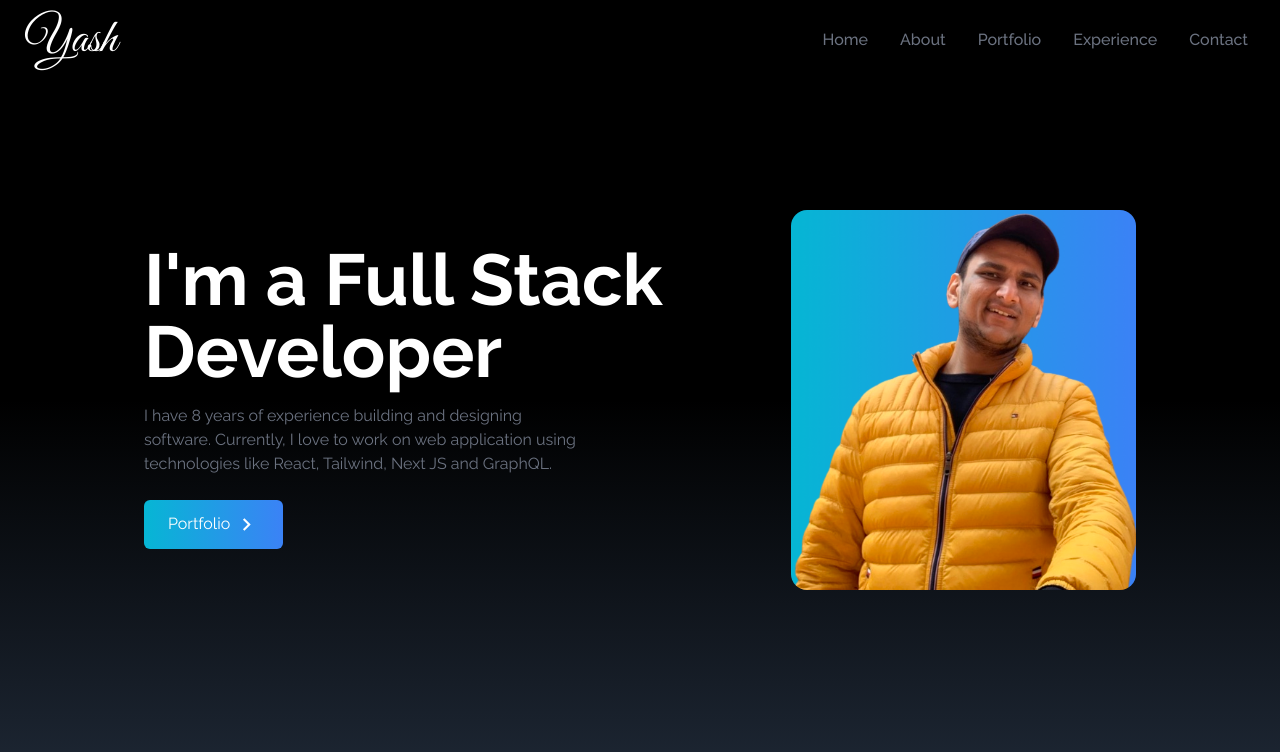
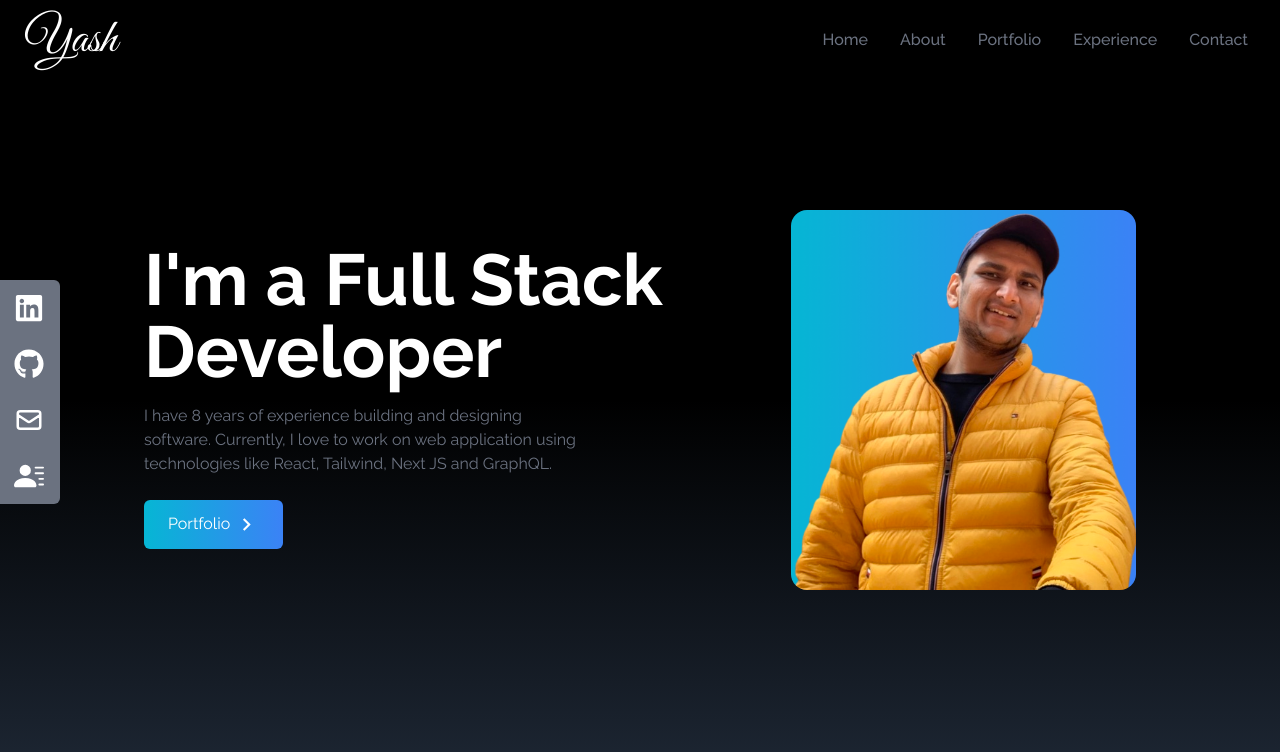
Before and after one commit to michaelwangcode/one-portfolio, a React (Create React App) app: page / in a window 1280 px wide. Shown: the top 752 px of the page. Built offline with nearby package versions, Linux system fonts and the light colour scheme.

Commit message:
Social Links

```diff
--- a/src/App.js
+++ b/src/App.js
@@ -1,6 +1,6 @@
 import NavBar from "./components/NavBar";
 import Home from "./components/Home";
-
+import SocialLinks from "./components/SocialLinks";
 
 
 function App() {
@@ -8,6 +8,8 @@
     <div>
       <NavBar />
       <Home />
+
+      <SocialLinks />
     </div>
   );
 }
--- a/src/components/NavBar.jsx
+++ b/src/components/NavBar.jsx
@@ -1,4 +1,4 @@
-import React, {useState} from "react";
+import React, { useState } from "react";
 
 // Import the React icons for the top navigation bar in mobile view
 // FaBars is the Hamburger Menu icon
--- /dev/null
+++ b/src/components/SocialLinks.jsx
@@ -0,0 +1,75 @@
+import React from "react";
+import { FaGithub, FaLinkedin } from "react-icons/fa";
+import { HiOutlineMail } from "react-icons/hi";
+import { BsFillPersonLinesFill } from "react-icons/bs";
+
+
+
+
+const SocialLinks = () => {
+
+  const links = [
+    {
+      id: 1,
+      child: (
+        <>
+          LinkedIn <FaLinkedin size={30} />
+        </>
+      ),
+      href: "https://www.linkedin.com",
+      style: "rounded-tr-md"
+    },
+    {
+      id: 2,
+      child: (
+        <>
+          GitHub <FaGithub size={30} />
+        </>
+      ),
+      href: "https://www.github.com",
+    },
+    {
+      id: 3,
+      child: (
+        <>
+          Mail <HiOutlineMail size={30} />
+        </>
+      ),
+      href: "mailto:example@gmail.com",
+    },
+    {
+      id: 4,
+      child: (
+        <>
+          Resume <BsFillPersonLinesFill size={30} />
+        </>
+      ),
+      href: "/resume.pdf",
+      style: "rounded-br-md",
+      download: true,
+    },
+  ];
+
+
+
+
+  return (
+    // Hidden on small screens
+    <div className="hidden lg:flex flex-col top-[35%] left-0 fixed">
+      <ul>
+
+        {links.map(( {id, child, href, style, download} ) => (
+
+          <li key={id} className={"flex justify-between items-center w-40 h-14 px-4 ml-[-100px] hover:ml-[-10px] hover:rounded-md duration-300 bg-gray-500 " + style}>
+            <a href={href} className="flex justify-between items-center w-full text-white" download={download} target="_blank" rel="noopener noreferrer">
+              {child}
+            </a>
+          </li>
+        ))}
+      </ul>
+    </div>
+  )
+};
+
+
+export default SocialLinks;
```
Also changed, not shown: 2 other files (tests, documents, lock files or other folders).
